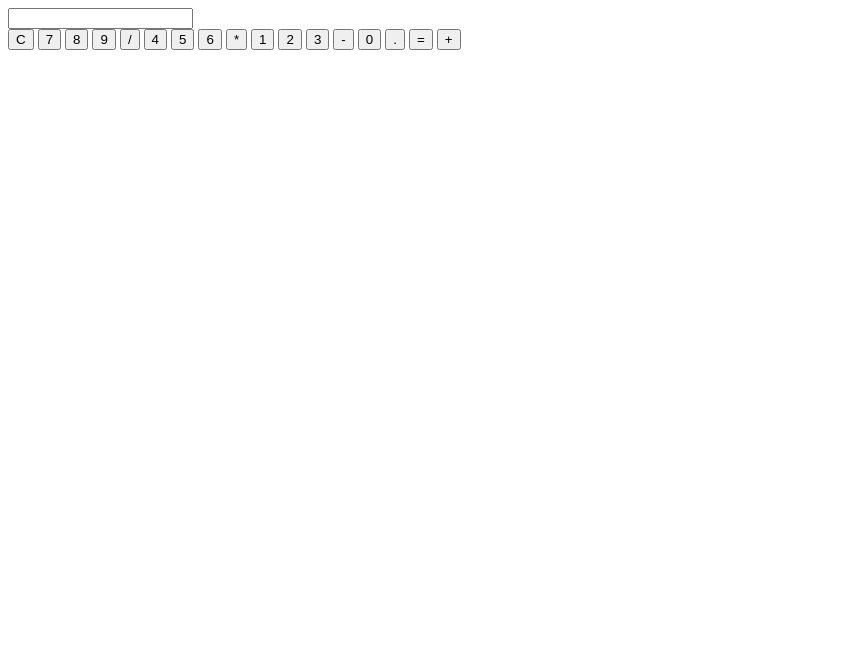
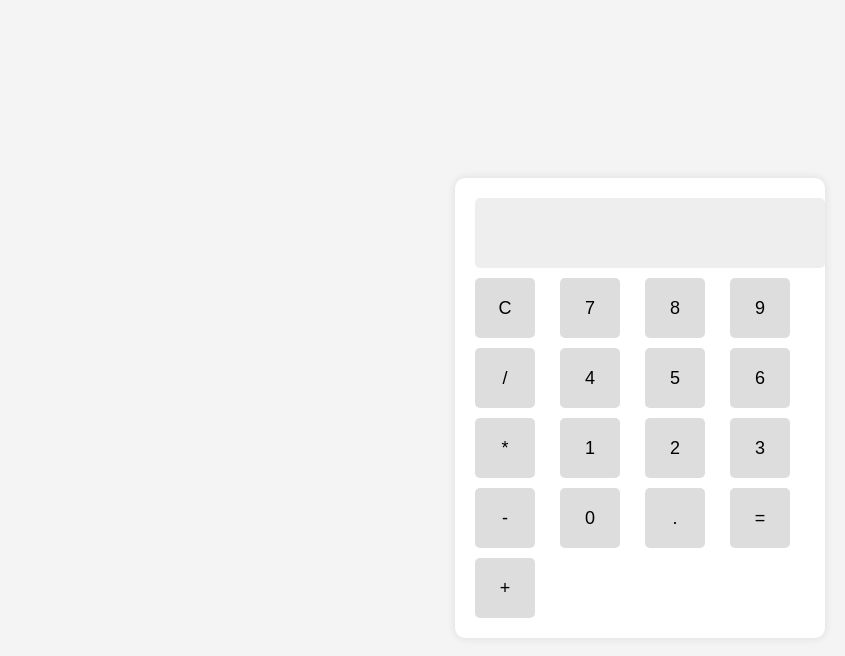
Before and after one commit to Shivamshukla1310/Web_Programs, a plain HTML site: page Calculator/index.html in a window 1280 px wide. Shown: the whole page, without its empty margins (0-845 px from the left). Drawn offline with Linux system fonts and the light colour scheme.

Commit message:
Programs Updated

```diff
--- a/Calculator/index.html
+++ b/Calculator/index.html
@@ -4,7 +4,7 @@
     <meta charset="UTF-8" />
     <meta name="viewport" content="width=device-width, initial-scale=1.0" />
     <title>Simple Calculator</title>
-    <!-- <link rel="stylesheet" href="style.css" /> -->
+    <link rel="stylesheet" href="./style.css" />
   </head>
   <body>
     <div class="calculator">
```
